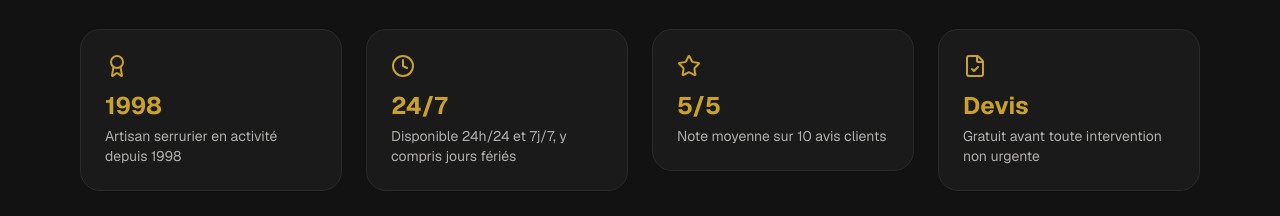
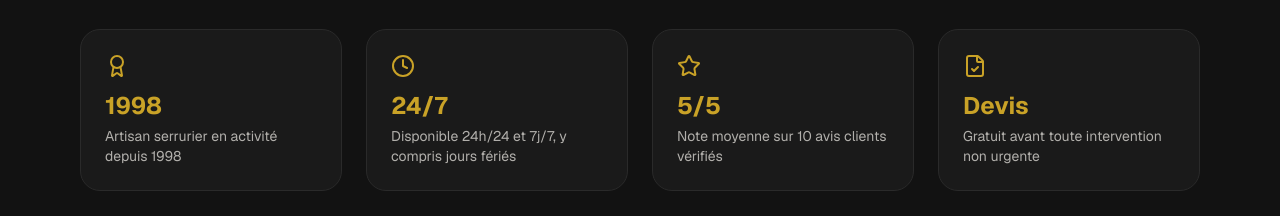
Before and after one commit to zboobinn/serrureriev2, a Next.js app: page / in a window 1280 px wide. Shown: the part 2040-2256 px from the top of the page. Built offline with nearby package versions, Linux system fonts and the light colour scheme; no server answers.

Commit message:
modif txt

```diff
--- a/src/app/page.tsx
+++ b/src/app/page.tsx
@@ -193,7 +193,7 @@ export default function Home() {
             {
               icon: Star,
               value: `${averageRating}/5`,
-              label: `Note moyenne sur ${reviewCount} avis clients`,
+              label: `Note moyenne sur ${reviewCount} avis clients vérifiés`,
             },
             {
               icon: FileCheck,
```
